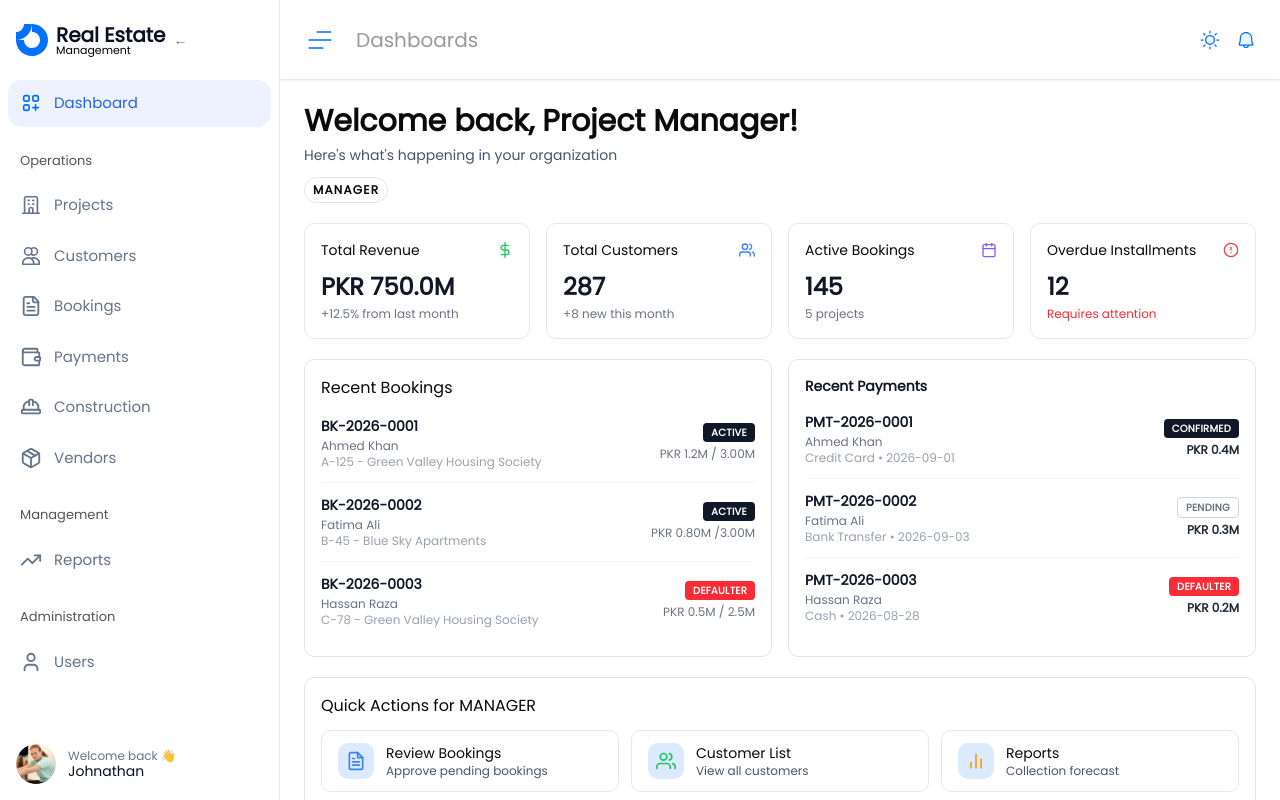
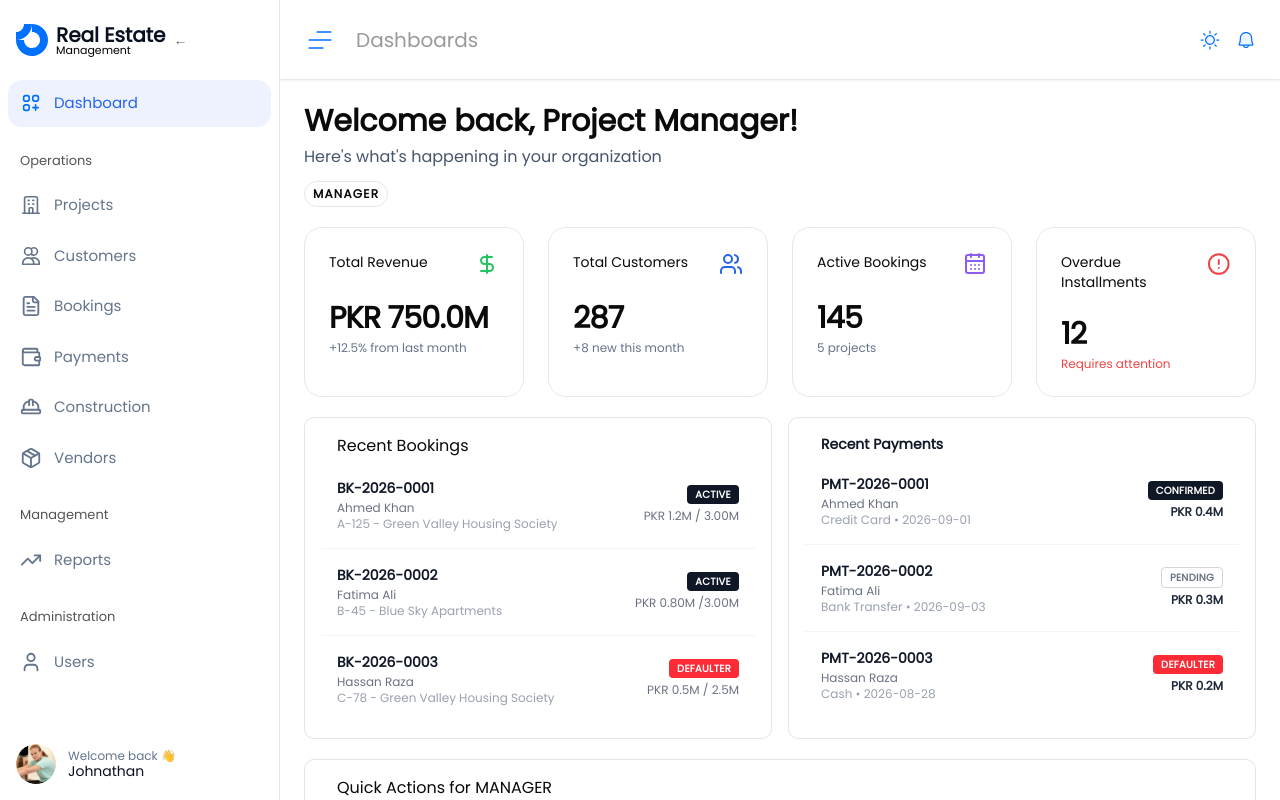
Before and after one commit to faizanakram2/erp-fe, a Next.js app: page /manager in a window 1280 px wide. Built offline with nearby package versions, Linux system fonts and the light colour scheme.

Commit message:
update dashboard layout

```diff
--- a/src/app/manager/page.tsx
+++ b/src/app/manager/page.tsx
@@ -1,7 +1,14 @@
 "use client";
 
 import DashboardHeader from "@/components/common/dashboardHeader";
-import { Plus } from "lucide-react";
+import StatsCard from "@/components/common/StatsCard";
+import {
+  DollarSign,
+  Users,
+  CalendarDays,
+  CircleAlert,
+  TrendingUp,
+} from "lucide-react";
 import React from "react";
 
 // ── Types ──────────────────────────────────────────────────────────────────
@@ -39,6 +46,7 @@ interface PaymentRowProps {
 
 interface QuickActionProps {
   icon: React.ReactNode;
+  iconColor: string;
   label: string;
   sub: string;
   bgColor: string;
@@ -187,32 +195,10 @@ const ReportsIcon = () => (
   </svg>
 );
 
-// ── Stat Card ──────────────────────────────────────────────────────────────
-function StatCard({
-  label,
-  icon,
-  value,
-  sub,
-  subColor = "text-green-500",
-}: StatCardProps) {
-  return (
-    <div className="bg-white rounded-lg border border-gray-200 p-4 flex-1 min-w-0">
-      <div className="flex items-center justify-between mb-3">
-        <span className="text-sm text-[#0A0A0A] font-medium">{label}</span>
-        <span>{icon}</span>
-      </div>
-      <div className="text-2xl font-bold text-gray-900 leading-tight">
-        {value}
-      </div>
-      <div className={`text-xs  mt-1  ${subColor}`}>{sub}</div>
-    </div>
-  );
-}
-
 // ── Booking Row ────────────────────────────────────────────────────────────
 function BookingRow({ id, name, address, badge, amount }: BookingRowProps) {
   return (
-    <div className="flex items-center justify-between py-3 border-b border-gray-100 last:border-b-0">
+    <div className="flex items-center justify-between p-4 border-b border-gray-100 last:border-b-0">
       <div className="flex-1 min-w-0">
         <div className="text-sm font-semibold text-gray-900">{id}</div>
         <div className="text-xs text-gray-500 mt-0.5">{name}</div>
@@ -236,7 +222,7 @@ function PaymentRow({
   amount,
 }: PaymentRowProps) {
   return (
-    <div className="flex items-center justify-between py-3 border-b border-gray-100 last:border-b-0">
+    <div className="flex items-center justify-between p-4 border-b border-gray-100 last:border-b-0">
       <div className="flex-1 min-w-0">
         <div className="text-sm font-semibold text-gray-900">{id}</div>
         <div className="text-xs text-gray-500 mt-0.5">{name}</div>
@@ -255,14 +241,14 @@ function PaymentRow({
 }
 
 // ── Quick Action ───────────────────────────────────────────────────────────
-function QuickAction({ icon, label, sub, bgColor }: QuickActionProps) {
+function QuickAction({ icon, iconColor, label, sub, bgColor }: QuickActionProps) {
   return (
-    <button className="flex items-center gap-3 px-4 py-3 rounded-lg border border-gray-200 bg-white hover:bg-gray-50 transition-colors flex-1 min-w-0 text-left">
+    <button className="flex items-center gap-3 px-4 p-4 rounded-lg border border-gray-200 bg-white hover:bg-gray-50 transition-colors flex-1 min-w-0 text-left">
       <div
         className={`w-9 h-9 rounded-lg  flex items-center justify-center flex-shrink-0`}
         style={{ backgroundColor: bgColor }}
       >
-        {icon}
+        <span className="" style={{color: iconColor}}>{icon}</span>
       </div>
       <div>
         <div className="text-sm font-medium text-[#0A0A0A]">{label}</div>
@@ -274,38 +260,43 @@ function QuickAction({ icon, label, sub, bgColor }: QuickActionProps) {
 
 // ── Main Dashboard ─────────────────────────────────────────────────────────
 export default function ManagerDashboard() {
-  const statCards = [
+
+  const stats = [
     {
       id: 1,
-      label: "Total Revenue",
-      icon: <DollarIcon />,
+      title: "Total Revenue",
       value: "PKR 750.0M",
-      sub: "+12.5% from last month",
-      subColor: "text-gray-500",
+      subtitle: "+12.5% from last month",
+      icon: DollarSign,
+      iconColor: "#22C55E",
+      subtitleColor: "#64748B",
     },
     {
       id: 2,
-      label: "Total Customers",
-      icon: <UsersIcon />,
-      value: "287",
-      sub: "+8 new this month",
-      subColor: "text-gray-500",
+      title: "Total Customers",
+      value: 287,
+      subtitle: "+8 new this month",
+      icon: Users,
+      iconColor: "#2563EB",
+      subtitleColor: "#64748B",
     },
     {
       id: 3,
-      label: "Active Bookings",
-      icon: <BookingsIcon />,
-      value: "145",
-      sub: "5 projects",
-      subColor: "text-gray-500",
+      title: "Active Bookings",
+      value: 145,
+      subtitle: "5 projects",
+      icon: CalendarDays,
+      iconColor: "#8B5CF6",
+      subtitleColor: "#64748B",
     },
     {
       id: 4,
-      label: "Overdue Installments",
-      icon: <AlertIcon />,
-      value: "12",
-      sub: "Requires attention",
-      subColor: "text-red-500",
+      title: "Overdue Installments",
+      value: 12,
+      subtitle: "Requires attention",
+      icon: CircleAlert,
+      iconColor: "#EF4444",
+      subtitleColor: "#EF4444",
     },
   ];
 
@@ -364,6 +355,7 @@ export default function ManagerDashboard() {
     {
       id: 1,
       icon: <ReviewIcon />,
+      iconColor: "#34354",
       label: "Review Bookings",
       sub: "Approve pending bookings",
       bgColor: "#DBEAFE",
@@ -371,13 +363,15 @@ export default function ManagerDashboard() {
     {
       id: 2,
       icon: <CustomerIcon />,
+      iconColor: "#34354",
       label: "Customer List",
       sub: "View all customers",
       bgColor: "#DBEAFE",
     },
     {
       id: 3,
-      icon: <ReportsIcon />,
+      icon: <TrendingUp />,
+      iconColor: "#9810FA",
       label: "Reports",
       sub: "Collection forecast",
       bgColor: "#DBEAFE",
@@ -391,32 +385,31 @@ export default function ManagerDashboard() {
           title="Welcome back, Project Manager!"
           description="Here's what's happening in your organization"
           badge="Manager"
-          // buttonText="New Project"
-          // buttonIcon={<Plus className="h-4 w-4" />}
-          // onButtonClick={() => console.log("Create Project")}
+        // buttonText="New Project"
+        // buttonIcon={<Plus className="h-4 w-4" />}
+        // onButtonClick={() => console.log("Create Project")}
         />
 
         {/* Stat Cards */}
-        <div className="flex gap-4">
-          {statCards.map((card) => {
-            return (
-              <StatCard
-                key={card.id}
-                label={card.label}
-                icon={card.icon}
-                value={card.value}
-                sub={card.sub}
-                subColor={card.subColor}
-              />
-            );
-          })}
+        <div className="grid grid-cols-1 gap-6 md:grid-cols-2 xl:grid-cols-4">
+          {stats.map((stat) => (
+            <StatsCard
+              key={stat.id}
+              title={stat.title}
+              value={stat.value}
+              subtitle={stat.subtitle}
+              icon={stat.icon}
+              iconColor={stat.iconColor}
+              subtitleColor={stat.subtitleColor}
+            />
+          ))}
         </div>
 
         {/* Recent Bookings + Recent Payments */}
         <div className="grid grid-cols-2 gap-4">
           {/* Recent Bookings */}
           <div className="bg-white rounded-lg border border-[#0000001A] p-4">
-            <h2 className="text-base font-medium text-[#0A0A0A] mb-1">
+            <h2 className="text-base font-medium text-[#0A0A0A] mb-1 px-4">
               Recent Bookings
             </h2>
             <div className="divide-y divide-gray-100">
@@ -435,7 +428,7 @@ export default function ManagerDashboard() {
 
           {/* Recent Payments */}
           <div className="bg-white rounded-lg border border-[#0000001A] p-4">
-            <h2 className="text-sm font-bold text-gray-900 mb-1">
+            <h2 className="text-sm font-bold text-gray-900 mb-1 px-4">
               Recent Payments
             </h2>
             <div className="divide-y divide-gray-100">
@@ -456,15 +449,16 @@ export default function ManagerDashboard() {
 
         {/* Quick Actions */}
         <div className="bg-white rounded-lg border border-[#0000001A] p-4">
-          <h2 className="text-base font-medium text-[#0A0A0A] mb-3">
+          <h2 className="text-base font-medium text-[#0A0A0A] mb-3 px-4">
             Quick Actions for <span className="uppercase">MANAGER</span>
           </h2>
-          <div className="flex gap-3">
+          <div className="flex gap-3 p-4">
             {quickActions.map((action) => {
               return (
                 <QuickAction
                   key={action.id}
                   icon={action.icon}
+                  iconColor={action.iconColor}
                   label={action.label}
                   sub={action.sub}
                   bgColor={action.bgColor}
--- /dev/null
+++ b/src/components/common/StatsCard.tsx
@@ -0,0 +1,54 @@
+import { LucideIcon } from "lucide-react";
+
+interface StatsCardProps {
+  title: string;
+  value: string | number;
+  subtitle: string;
+
+  icon: LucideIcon;
+
+  iconColor?: string;
+  subtitleColor?: string;
+
+  className?: string;
+}
+
+export default function StatsCard({
+  title,
+  value,
+  subtitle,
+  icon: Icon,
+  iconColor = "#2563EB",
+  subtitleColor = "#64748B",
+  className = "",
+}: StatsCardProps) {
+  return (
+    <div
+      className={`rounded-2xl border border-[#E2E8F0] bg-white p-6 ${className}`}
+    >
+      <div className="flex items-start justify-between">
+        <h3 className="text-sm font-medium text-[#0A0A0A]">
+          {title}
+        </h3>
+
+        <Icon
+          className="h-6 w-6"
+          style={{ color: iconColor }}
+        />
+      </div>
+
+      <div className="mt-6">
+        <h2 className="text-3xl font-bold tracking-tight text-[#0A0A0A]">
+          {value}
+        </h2>
+
+        <p
+          className="mt-1 text-xs"
+          style={{ color: subtitleColor }}
+        >
+          {subtitle}
+        </p>
+      </div>
+    </div>
+  );
+}
--- a/src/components/common/dashboardHeader.tsx
+++ b/src/components/common/dashboardHeader.tsx
@@ -25,7 +25,7 @@ export default function DashboardHeader({
           {title}
         </h1>
 
-        <p className="mt-1 text-sm text-[#45556C]">
+        <p className="mt-1 text-[#45556C]">
           {description}
         </p>
 
```
